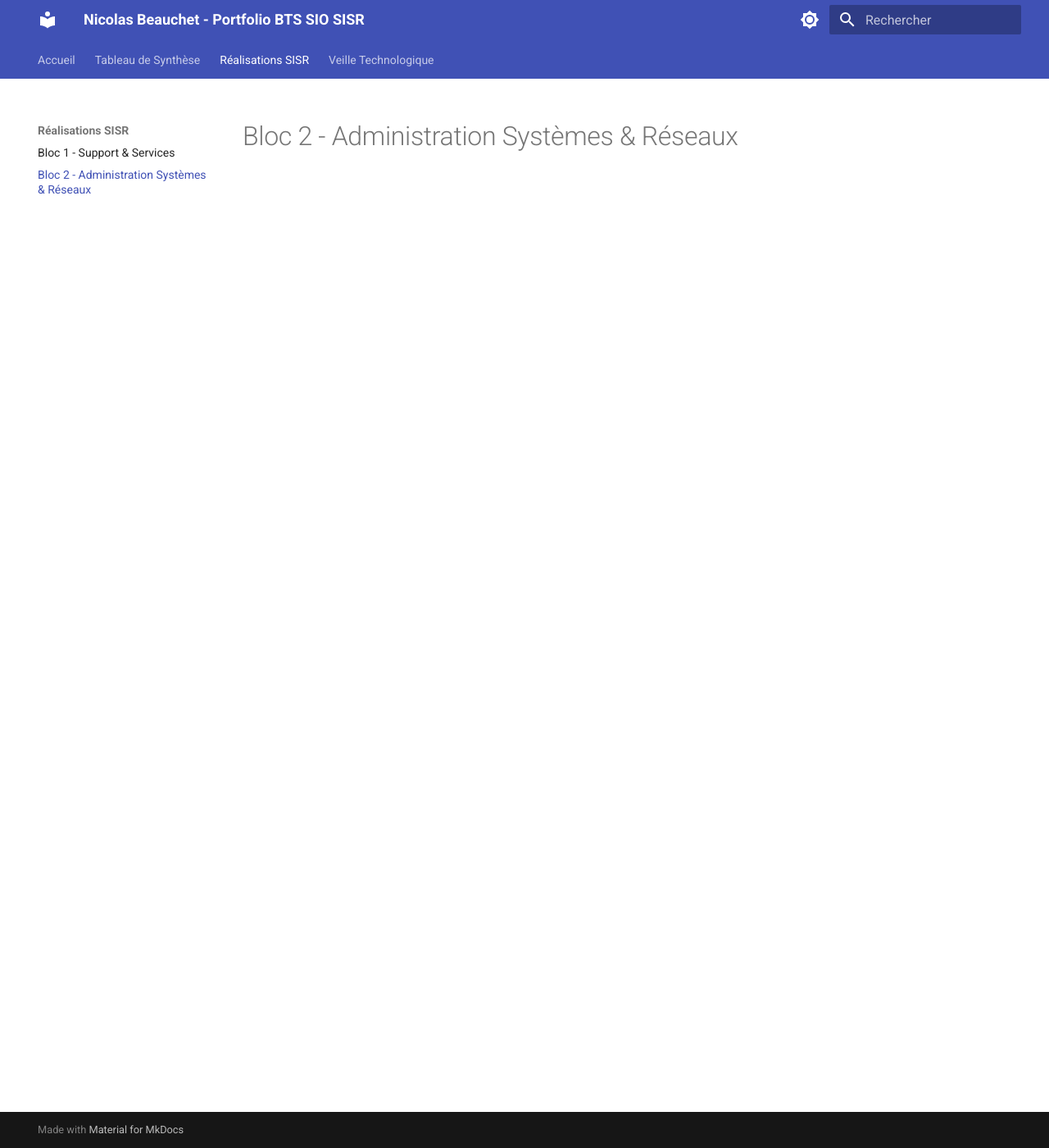
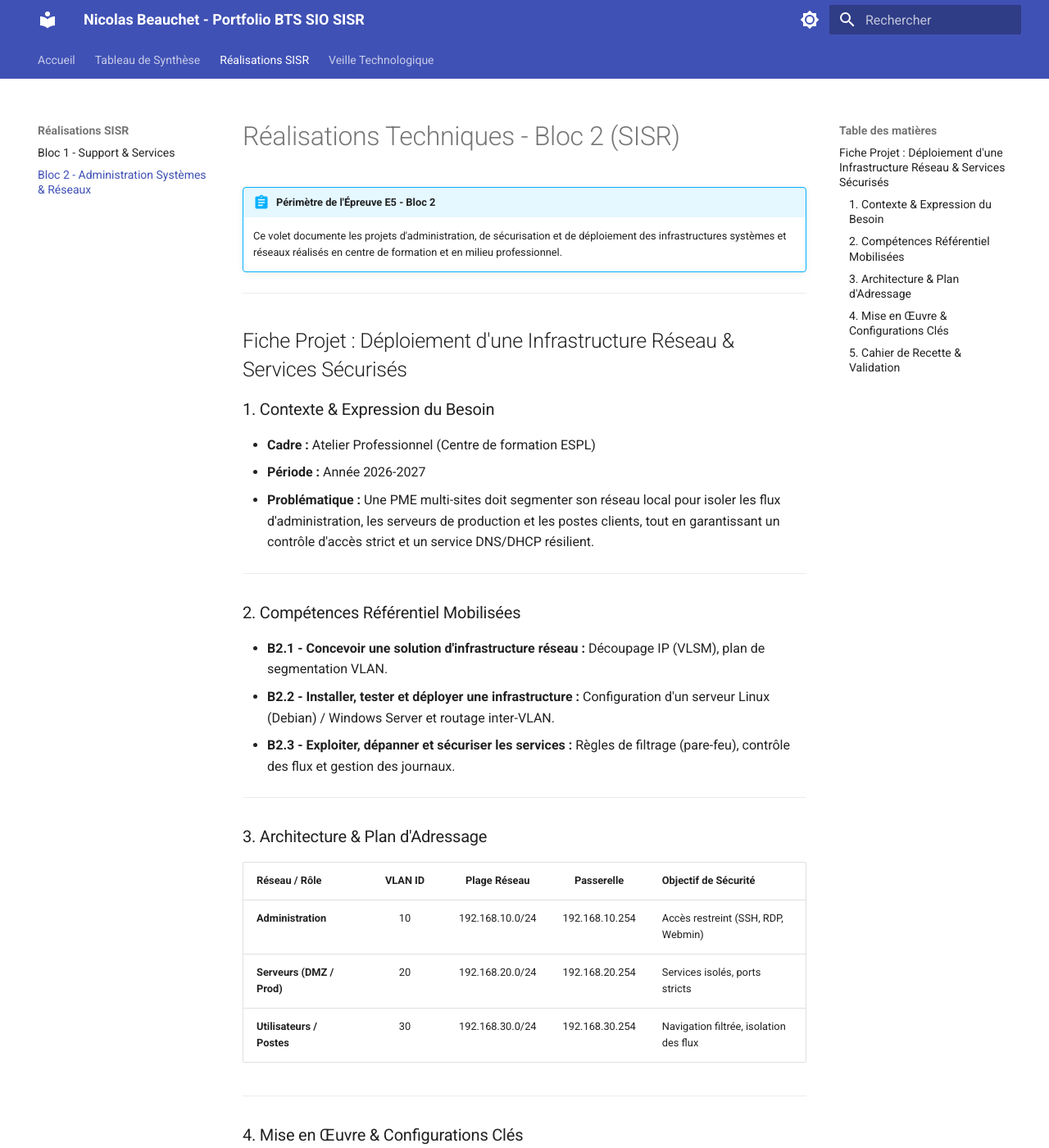
Before and after one commit to Nicolas-Beauchet/portfolio-bts-sio, an MkDocs documentation site: the page built from docs/bloc2.md, in a window 1280 px wide and 1400 px high. Shown: the whole window at 82% size. Built offline with MkDocs 1.6.1 and Material for MkDocs 9.7.7, drawn with Linux system fonts in a browser that asks for light colours; some of the changed text lies outside the part shown.

Commit message:
Mise a jour design accueil et extensions mkdocs

````diff
--- a/docs/bloc2.md
+++ b/docs/bloc2.md
@@ -1 +1,62 @@
-# Bloc 2 - Administration Systèmes & Réseaux
+# Réalisations Techniques - Bloc 2 (SISR)
+
+!!! abstract "Périmètre de l'Épreuve E5 - Bloc 2"
+    Ce volet documente les projets d'administration, de sécurisation et de déploiement des infrastructures systèmes et réseaux réalisés en centre de formation et en milieu professionnel.
+
+---
+
+## Fiche Projet : Déploiement d'une Infrastructure Réseau & Services Sécurisés
+
+### 1. Contexte & Expression du Besoin
+* **Cadre :** Atelier Professionnel (Centre de formation ESPL)
+* **Période :** Année 2026-2027
+* **Problématique :** Une PME multi-sites doit segmenter son réseau local pour isoler les flux d'administration, les serveurs de production et les postes clients, tout en garantissant un contrôle d'accès strict et un service DNS/DHCP résilient.
+
+---
+
+### 2. Compétences Référentiel Mobilisées
+* **B2.1 - Concevoir une solution d'infrastructure réseau :** Découpage IP (VLSM), plan de segmentation VLAN.
+* **B2.2 - Installer, tester et déployer une infrastructure :** Configuration d'un serveur Linux (Debian) / Windows Server et routage inter-VLAN.
+* **B2.3 - Exploiter, dépanner et sécuriser les services :** Règles de filtrage (pare-feu), contrôle des flux et gestion des journaux.
+
+---
+
+### 3. Architecture & Plan d'Adressage
+
+| Réseau / Rôle | VLAN ID | Plage Réseau | Passerelle | Objectif de Sécurité |
+| :--- | :---: | :---: | :---: | :--- |
+| **Administration** | 10 | 192.168.10.0/24 | 192.168.10.254 | Accès restreint (SSH, RDP, Webmin) |
+| **Serveurs (DMZ / Prod)** | 20 | 192.168.20.0/24 | 192.168.20.254 | Services isolés, ports stricts |
+| **Utilisateurs / Postes** | 30 | 192.168.30.0/24 | 192.168.30.254 | Navigation filtrée, isolation des flux |
+
+---
+
+### 4. Mise en Œuvre & Configurations Clés
+
+=== "Configuration Réseau & Interfaces"
+    ```bash
+    # Exemple d'attribution d'adresses statiques sous Linux (/etc/network/interfaces)
+    auto ens18
+    iface ens18 inet static
+        address 192.168.10.10/24
+        gateway 192.168.10.254
+        dns-nameservers 192.168.10.1
+    ```
+
+=== "Filtrage & Sécurisation (Pare-feu)"
+    ```bash
+    # Politique par défaut : refus de tout flux non sollicité
+    sudo nft add chain inet filter input { type filter hook input priority 0 \; policy drop \; }
+    sudo nft add rule inet filter input ct state established,related accept
+    sudo nft add rule inet filter input iif "lo" accept
+    # Autorisation SSH restreinte au réseau d'administration
+    sudo nft add rule inet filter input ip saddr 192.168.10.0/24 tcp dport 22 accept
+    ```
+
+---
+
+### 5. Cahier de Recette & Validation
+!!! tip "Protocole de Test"
+    - **Test de connectivité :** Validation du routage inter-VLAN via tests `ping` et analyse des requêtes ICMP sous Wireshark.
+    - **Test de sécurité :** Scan de ports avec `nmap` depuis le VLAN utilisateurs pour attester du blocage des ports d'administration.
+    - **Résultat :** Flux autorisés opérationnels, accès non autorisés bloqués et tracés dans les logs systèmes.
--- a/docs/synthese.md
+++ b/docs/synthese.md
@@ -1 +1,34 @@
-# Tableau de Synthèse
+# Tableau de Synthèse des Réalisations (Épreuve E5)
+
+!!! info "Document Réglementaire E5"
+    Ce tableau récapitule l'ensemble des situations professionnelles réalisées en centre de formation et en milieu professionnel, en correspondance avec les compétences du référentiel BTS SIO SISR (Bloc 1 et Bloc 2).
+
+[Télécharger le Tableau Officiel (PDF)](#){ .md-button .md-button--primary }
+[Télécharger la version Excel / Calc](#){ .md-button }
+
+---
+
+## Matrice de Couverture des Compétences
+
+| Réalisations Professionnelles | Contexte | B1.1 Patrimoine | B1.2 Incidents | B1.3 Présence en ligne | B2.1 Conception infra | B2.2 Exploitation & Sécu |
+| :--- | :---: | :---: | :---: | :---: | :---: | :---: |
+| **Situation 1 : Déploiement serveur & Active Directory** | Formation | :white_check_mark: | | | :white_check_mark: | :white_check_mark: |
+| **Situation 2 : Segmentation réseau & VLANs sécurisés** | Formation | | :white_check_mark: | | :white_check_mark: | :white_check_mark: |
+| **Situation 3 : Gestion de parc et ticketing GLPI** | Stage / Ent. | :white_check_mark: | :white_check_mark: | | | :white_check_mark: |
+| **Situation 4 : Supervision et durcissement (Hardening)** | Stage / Ent. | | :white_check_mark: | | :white_check_mark: | :white_check_mark: |
+
+---
+
+## Référentiel des Compétences Évaluées
+
+=== "Bloc 1 : Support & Mise à disposition de services"
+    - **B1.1 - Gérer le patrimoine informatique :** Recensement, inventaire (GLPI), gestion des licences et cycle de vie des équipements.
+    - **B1.2 - Répondre aux incidents et demandes d'assistance :** Traitement des tickets, diagnostic technique, assistance utilisateurs.
+    - **B1.3 - Développer la présence en ligne de l'organisation :** Gestion de contenus, intégration web et publication.
+    - **B1.4 - Travailler en mode projet :** Planification, suivi des jalons et livrables.
+    - **B1.5 - Mettre à disposition un service informatique :** Déploiement d'applications ou services utilisateurs.
+
+=== "Bloc 2 : Administration des Systèmes & des Réseaux (SISR)"
+    - **B2.1 - Concevoir une solution d'infrastructure réseau :** Choix d'architecture, plan d'adressage IP (VLSM), routage et commutation.
+    - **B2.2 - Installer, tester et déployer une infrastructure :** Configuration Windows Server / Linux, services DHCP, DNS, AD DS.
+    - **B2.3 - Exploiter, dépanner et sécuriser les services :** Sauvegardes, contrôle des accès, durcissement et gestion des droits.
````
Also changed, not shown: site/bloc2/index.html, site/index.html, site/search/search_index.json, site/synthese/index.html.
